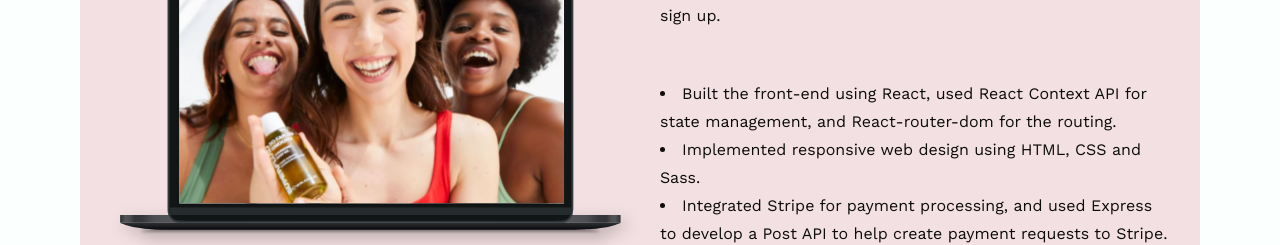
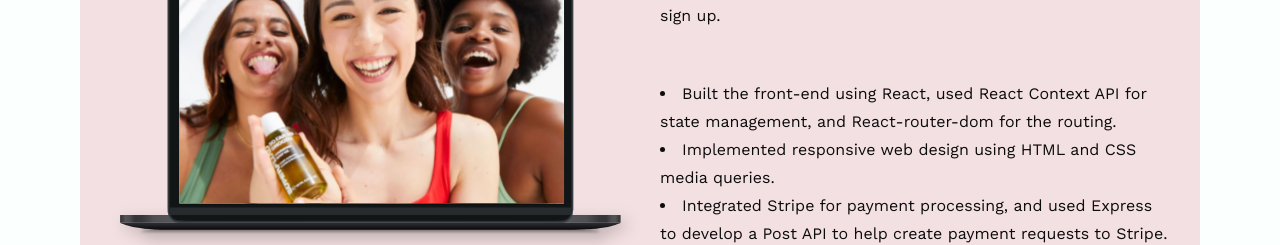
Before and after one commit to Hiba243/hibaportfolio, a React (Create React App) app: page / in a window 1280 px wide. Shown: the part 1020-1265 px from the top of the page. Built offline with nearby package versions, Linux system fonts and the light colour scheme; a web font is replaced by a local one.

Commit message:
updated projects

```diff
--- a/src/components/Projects.js
+++ b/src/components/Projects.js
@@ -28,7 +28,7 @@ const Projects = () => {
                                 <ul className="ul-style text__content">
                                     <li>Built the front-end using React, used React Context API for state management, and React-router-dom for the routing.</li>
                                     <li>
-                                        Implemented responsive web design using HTML, CSS and Sass.
+                                        Implemented responsive web design using HTML and CSS media queries.
                                     </li>
                                     <li>
                                         Integrated Stripe for payment processing, and used Express to develop a Post API to help create payment requests to Stripe.
```
